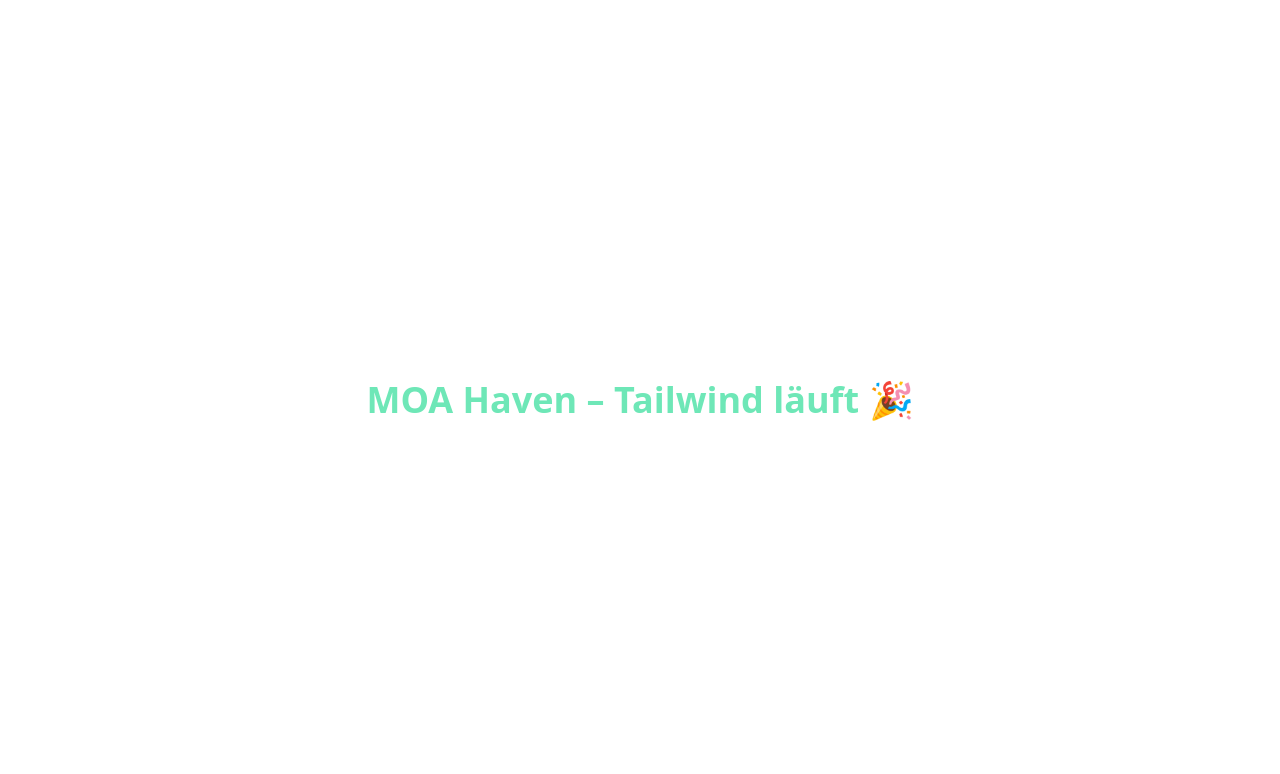
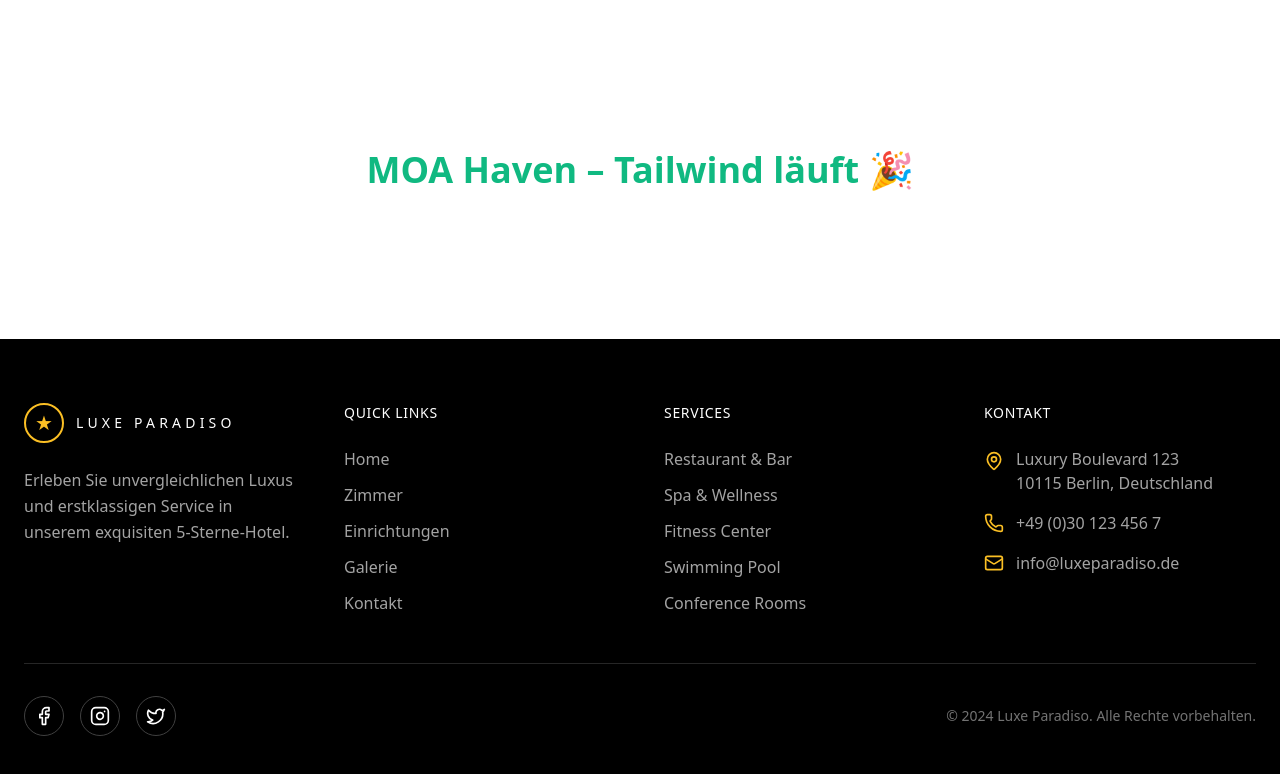
Before and after one commit to MOA-PROJEKT/final-hotel-project, a React (Vite) app in the folder frontend/vite-project/: page / in a window 1280 px wide. Shown: the top 774 px of the page. Built offline with nearby package versions, Linux system fonts and the light colour scheme.

Commit message:
Footer Legen

```diff
--- a/frontend/vite-project/package.json
+++ b/frontend/vite-project/package.json
@@ -10,6 +10,7 @@
     "preview": "vite preview"
   },
   "dependencies": {
+    "lucide-react": "^0.555.0",
     "react": "^19.2.0",
     "react-dom": "^19.2.0"
   },
--- a/frontend/vite-project/src/App.jsx
+++ b/frontend/vite-project/src/App.jsx
@@ -1,9 +1,15 @@
+import Footer from "./components/layout/Footer";
+
 export default function App() {
   return (
-    <div className="min-h-screen flex items-center justify-center">
-      <h1 className="text-4xl font-semibold text-emerald-300">
-        MOA Haven – Tailwind läuft 🎉
-      </h1>
+    <div className="min-h-screen flex flex-col">
+      <main className="flex-1 flex items-center justify-center">
+        <h1 className="text-4xl font-semibold text-emerald-500">
+          MOA Haven – Tailwind läuft 🎉
+        </h1>
+      </main>
+
+      <Footer />
     </div>
   );
 }
--- a/frontend/vite-project/src/components/layout/Footer.jsx
+++ b/frontend/vite-project/src/components/layout/Footer.jsx
@@ -0,0 +1,150 @@
+import { MapPin, Phone, Mail, Facebook, Instagram, Twitter } from "lucide-react";
+
+export default function Footer() {
+  return (
+    <footer id="contact" className="bg-black text-white">
+      {/* Main Footer */}
+      <div className="container mx-auto px-6 py-16">
+        <div className="grid md:grid-cols-4 gap-12">
+          {/* Brand */}
+          <div>
+            <div className="flex items-center gap-3 mb-6">
+              <div className="w-10 h-10 rounded-full border-2 border-amber-400 flex items-center justify-center">
+                <span className="text-amber-400 text-xl">★</span>
+              </div>
+              <span className="text-white uppercase tracking-[0.3em] text-sm">
+                Luxe Paradiso
+              </span>
+            </div>
+            <p className="text-neutral-400 leading-relaxed">
+              Erleben Sie unvergleichlichen Luxus und erstklassigen Service in
+              unserem exquisiten 5-Sterne-Hotel.
+            </p>
+          </div>
+
+          {/* Quick Links */}
+          <div>
+            <h3 className="uppercase tracking-wider text-sm mb-6">
+              Quick Links
+            </h3>
+            <ul className="space-y-3">
+              <li>
+                <a
+                  href="#home"
+                  className="text-neutral-400 hover:text-amber-400 transition-colors"
+                >
+                  Home
+                </a>
+              </li>
+              <li>
+                <a
+                  href="#rooms"
+                  className="text-neutral-400 hover:text-amber-400 transition-colors"
+                >
+                  Zimmer
+                </a>
+              </li>
+              <li>
+                <a
+                  href="#amenities"
+                  className="text-neutral-400 hover:text-amber-400 transition-colors"
+                >
+                  Einrichtungen
+                </a>
+              </li>
+              <li>
+                <a
+                  href="#gallery"
+                  className="text-neutral-400 hover:text-amber-400 transition-colors"
+                >
+                  Galerie
+                </a>
+              </li>
+              <li>
+                <a
+                  href="#contact"
+                  className="text-neutral-400 hover:text-amber-400 transition-colors"
+                >
+                  Kontakt
+                </a>
+              </li>
+            </ul>
+          </div>
+
+          {/* Services */}
+          <div>
+            <h3 className="uppercase tracking-wider text-sm mb-6">Services</h3>
+            <ul className="space-y-3">
+              <li className="text-neutral-400">Restaurant & Bar</li>
+              <li className="text-neutral-400">Spa & Wellness</li>
+              <li className="text-neutral-400">Fitness Center</li>
+              <li className="text-neutral-400">Swimming Pool</li>
+              <li className="text-neutral-400">Conference Rooms</li>
+            </ul>
+          </div>
+
+          {/* Contact */}
+          <div>
+            <h3 className="uppercase tracking-wider text-sm mb-6">Kontakt</h3>
+            <ul className="space-y-4">
+              <li className="flex items-start gap-3">
+                <MapPin className="w-5 h-5 text-amber-400 flex-shrink-0 mt-1" />
+                <span className="text-neutral-400">
+                  Luxury Boulevard 123
+                  <br />
+                  10115 Berlin, Deutschland
+                </span>
+              </li>
+              <li className="flex items-center gap-3">
+                <Phone className="w-5 h-5 text-amber-400 flex-shrink-0" />
+                <a
+                  href="tel:+49301234567"
+                  className="text-neutral-400 hover:text-amber-400 transition-colors"
+                >
+                  +49 (0)30 123 456 7
+                </a>
+              </li>
+              <li className="flex items-center gap-3">
+                <Mail className="w-5 h-5 text-amber-400 flex-shrink-0" />
+                <a
+                  href="mailto:info@luxeparadiso.de"
+                  className="text-neutral-400 hover:text-amber-400 transition-colors"
+                >
+                  info@luxeparadiso.de
+                </a>
+              </li>
+            </ul>
+          </div>
+        </div>
+
+        {/* Social Media */}
+        <div className="mt-12 pt-8 border-t border-neutral-800 flex flex-col md:flex-row justify-between items-center gap-6">
+          <div className="flex gap-4">
+            <a
+              href="#"
+              className="w-10 h-10 rounded-full border border-neutral-700 flex items-center justify-center hover:border-amber-400 hover:text-amber-400 transition-colors"
+            >
+              <Facebook className="w-5 h-5" />
+            </a>
+            <a
+              href="#"
+              className="w-10 h-10 rounded-full border border-neutral-700 flex items-center justify-center hover:border-amber-400 hover:text-amber-400 transition-colors"
+            >
+              <Instagram className="w-5 h-5" />
+            </a>
+            <a
+              href="#"
+              className="w-10 h-10 rounded-full border border-neutral-700 flex items-center justify-center hover:border-amber-400 hover:text-amber-400 transition-colors"
+            >
+              <Twitter className="w-5 h-5" />
+            </a>
+          </div>
+
+          <p className="text-neutral-500 text-sm">
+            © 2024 Luxe Paradiso. Alle Rechte vorbehalten.
+          </p>
+        </div>
+      </div>
+    </footer>
+  );
+}
--- a/frontend/vite-project/src/styles/global.css
+++ b/frontend/vite-project/src/styles/global.css
@@ -3,3 +3,8 @@
 @tailwind base;
 @tailwind components;
 @tailwind utilities;
+
+
+body {
+  @apply bg-white text-gray-800;
+}
```
Also changed, not shown: frontend/vite-project/src/pages/NotFound.jsx (renamed from frontend/vite-project/src/pages/Notfound.jsx), 1 other file (tests, documents, lock files or other folders).
